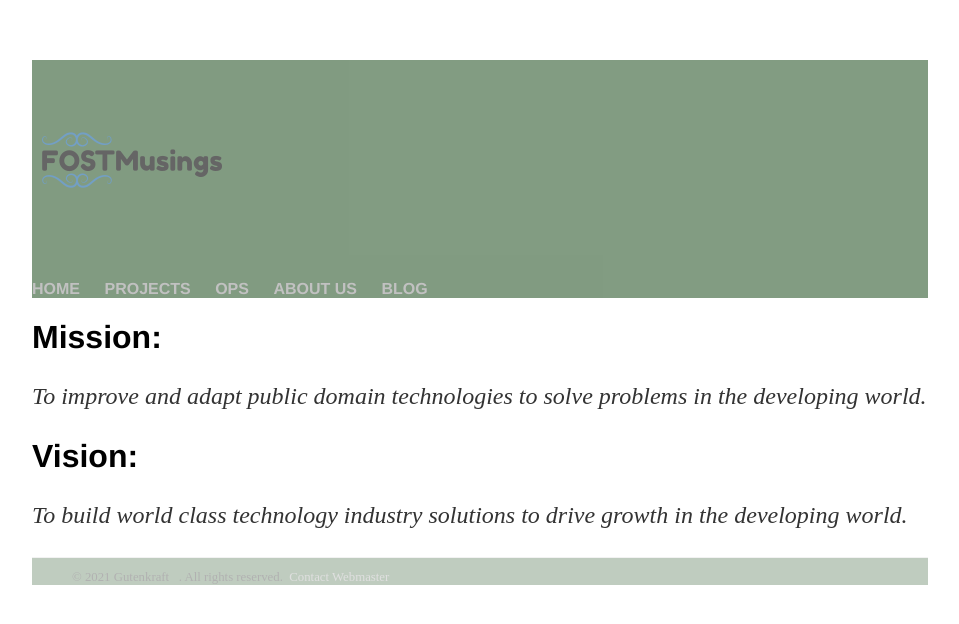
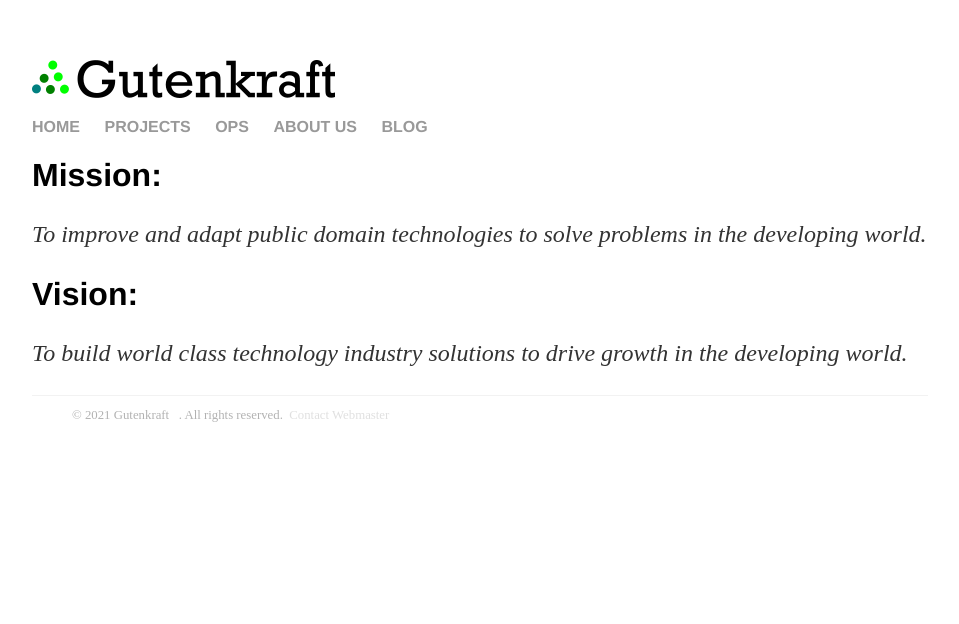
Before and after one commit to oferonmi/datafilik.github.io, a Jekyll site: the page built from index.html, in a window 1280 px wide. Shown: the top 624 px of the page, without its empty margins (160-1119 px from the left). Built offline with Jekyll 4.4.1, drawn with Linux system fonts in a browser that asks for light colours.

Commit message:
site update

```diff
--- a/_includes/header.html
+++ b/_includes/header.html
@@ -1,5 +1,5 @@
 <div class="header">
-	<img src="/img/fostmusings_logo.png" class = "logo" alt="logo" valign = "left">
+	<img src="/img/gk_logo_v1.png" class = "logo" alt="logo" valign = "left">
 
 	<nav class = "menu" valign = "right">
 		<ul>
--- a/css/main.css
+++ b/css/main.css
@@ -30,11 +30,11 @@ p {
     color: #333;
 }
 div.header{
-    background-color: rgb(47, 90, 47);
-    opacity: 0.6;
+    background-color: rgba(47, 90, 47, 0);
+    opacity: 1;
 }
 div.footer {
-    background-color: rgb(47, 90, 47);
+    background-color: rgba(47, 90, 47, 0);
     opacity: 0.3;
     border-top: 1px solid #d5d5d5;
     font-size: .8em;
```
Also changed, not shown: img/gk_logo_v1.png (added), img/gkraft_logo_v1.svg (added).
